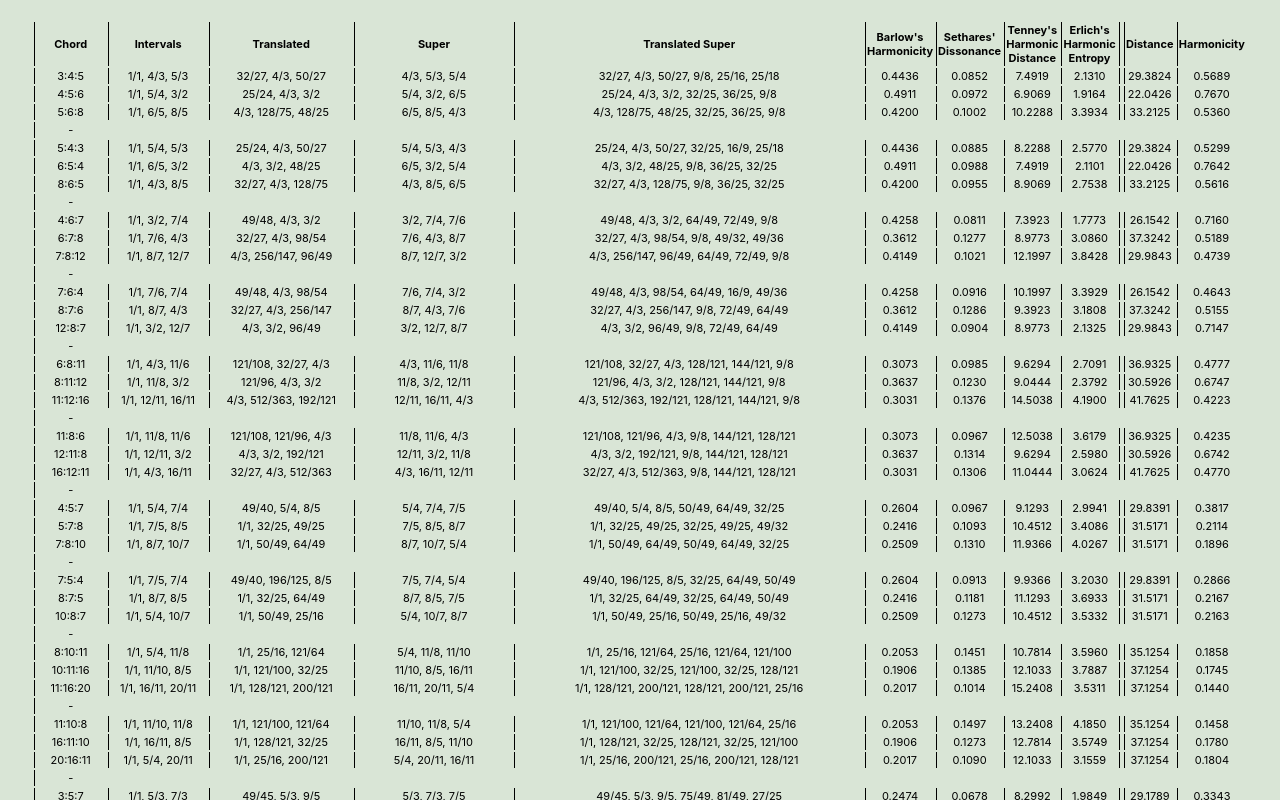
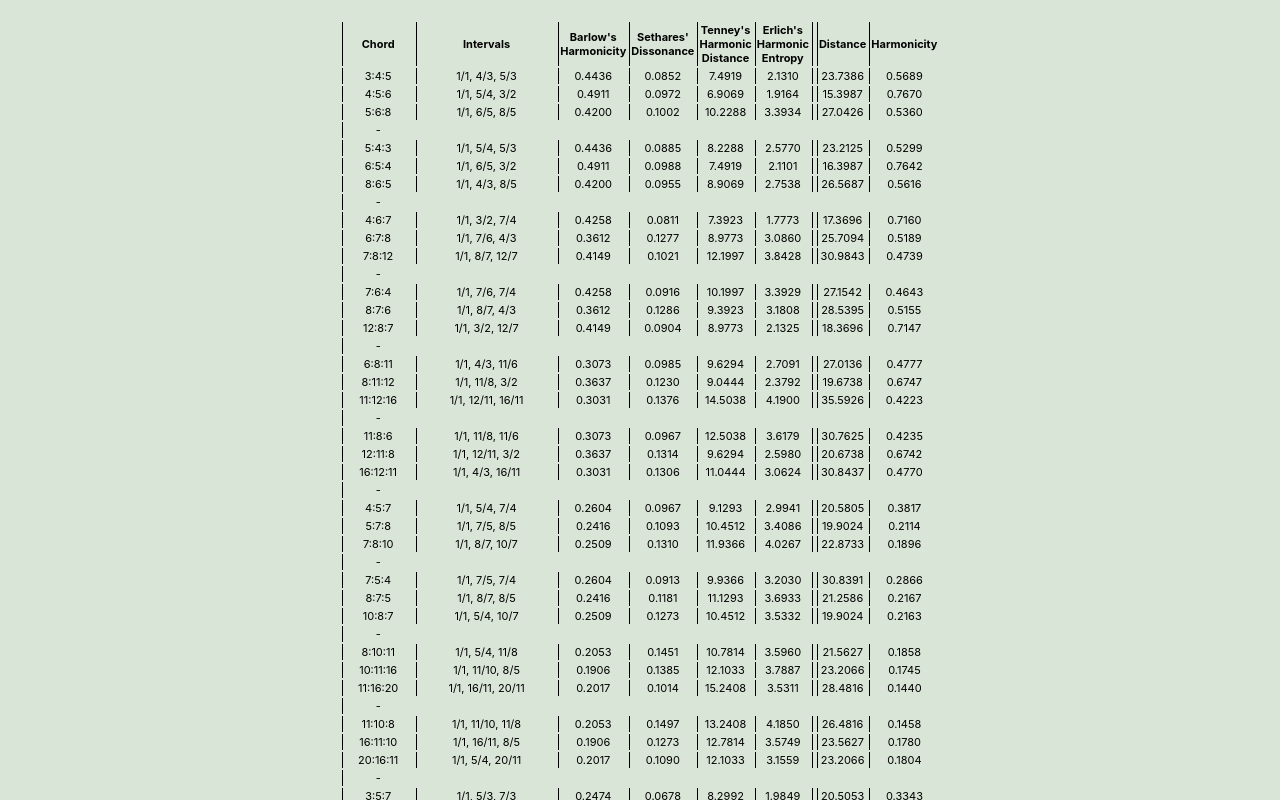
Before and after one commit to PauRosello97/harmonic-root-data, a React (Create React App) app: page /chords/results in a window 1280 px wide. Shown: the top 800 px of the page. Built offline with nearby package versions, Linux system fonts and the light colour scheme.

Commit message:
clean up

```diff
--- a/package.json
+++ b/package.json
@@ -14,7 +14,6 @@
     "@types/node": "^16.11.59",
     "@types/react": "^18.0.20",
     "@types/react-dom": "^18.0.6",
-    "firebase": "^9.10.0",
     "font-awesome": "^4.7.0",
     "howler": "^2.2.3",
     "mathjs": "^11.2.1",
--- a/src/views/Results/Results.tsx
+++ b/src/views/Results/Results.tsx
@@ -7,18 +7,13 @@ import {
     chordHarmonicity,
     factorsToSpace,
     factorsToChord,
-    factorsToSuperChord,
     chordDissonance,
     harmonicEntropy,
-    intervalToCoord,
-    coordToInterval,
-    translateCoord,
     symmetricHarmonicity,
     symmetricHarmonicDistance,
-    translateChord,
     chordToSuperChord
 } from "../../utils/models";
-import { Interval, Chord, Space } from "../../utils/models";
+import { Interval, Space } from "../../utils/models";
 
 /*
 Comprovar si hi ha alguna relació entre el temperament d'un espai i la confiança.
@@ -575,20 +570,12 @@ function Results() {
         )
     }
 
-    const factors: number[] = "4:6:7".split(":").map((n: string) => parseInt(n))
-    const space: Space = factorsToSpace(factors)
-    const chord = factorsToChord(factors, space.equave)
-    symmetricHarmonicity(chord, space).toFixed(4)
-
     return (
         <div id={styles.Results}>
             <table>
                 <tr>
                     <th>Chord</th>
                     <th>Intervals</th>
-                    <th>Translated</th>
-                    <th>Super</th>
-                    <th>Translated Super</th>
                     <th>Barlow's <br/> Harmonicity</th>
                     <th>Sethares' <br/> Dissonance</th>
                     <th>Tenney's <br/> Harmonic <br/> Distance</th>
@@ -603,22 +590,17 @@ function Results() {
                             const factors: number[] = inversion.split(":").map((n: string) => parseInt(n))
                             const space: Space = factorsToSpace(factors)
                             const chord = factorsToChord(factors, space.equave)
-                            const translatedChord = translateChord(chord, space)
                             const superChord = chordToSuperChord(chord, false)
-                            const translatedSuperChord = chordToSuperChord(translatedChord, true)
 
                             return <tr key={`${i}-${j}`}>
                                 <td>{inversion}</td>
-                                <td>{chord.map(interval => `${interval.num}/${interval.denom}`).join(", ")}</td>
-                                <td>{translatedChord.map(interval => `${interval.num}/${interval.denom}`).join(", ")}</td>
-                                <td>{superChord.map(interval => `${interval.num}/${interval.denom}`).join(", ")}</td>
-                                <td>{translatedSuperChord.map(interval => `${interval.num}/${interval.denom}`).join(", ")}</td>
+                                <td>{chord.map((interval: Interval) => `${interval.num}/${interval.denom}`).join(", ")}</td>
                                 <td>{chordHarmonicity(superChord).toFixed(4)}</td>
                                 <td>{chordDissonance(chord).toFixed(4)}</td>
                                 <td>{chordHarmonicDistance(chord).toFixed(4)}</td>
                                 <td>{harmonicEntropy(chord).toFixed(4)}</td>
                                 <td />
-                                <td>{symmetricHarmonicDistance(superChord, space).toFixed(4)}</td>
+                                <td>{symmetricHarmonicDistance(chord, space).toFixed(4)}</td>
                                 <td>{symmetricHarmonicity(chord, space).toFixed(4)}</td>
                             </tr>
                         })}
```
Also changed, not shown: 1 other file (tests, documents, lock files or other folders).
